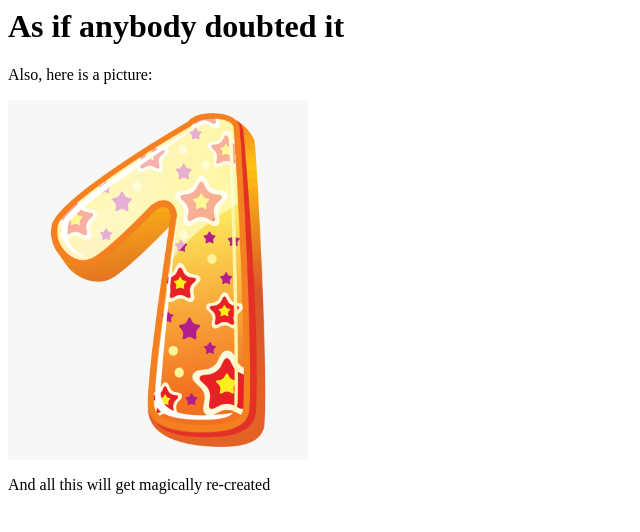
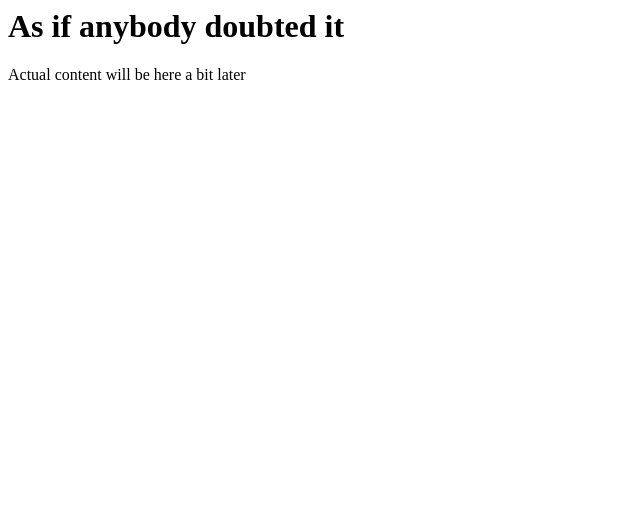
Before and after one commit to veksh/cloudresume, a plain HTML site: page data/index.html in a window 1280 px wide. Shown: the whole page, without its empty margins (0-640 px from the left). Drawn offline with Linux system fonts and the light colour scheme.

Commit message:
remove extra data, apply terraform fmt

```diff
--- a/data/index.html
+++ b/data/index.html
@@ -4,8 +4,6 @@
 </head>
 <body>
   <h1>As if anybody doubted it</h1>
-  <p>Also, here is a picture:</p>
-  <img src="pictures/1.png" title="The One" alt="one" width="300" heigth="300">
-  <p>And all this will get magically re-created</p>
+  <p>Actual content will be here a bit later</p>
 </body>
 </html>
```
Also changed, not shown: data/pictures/1.png (deleted), 3 other files.
